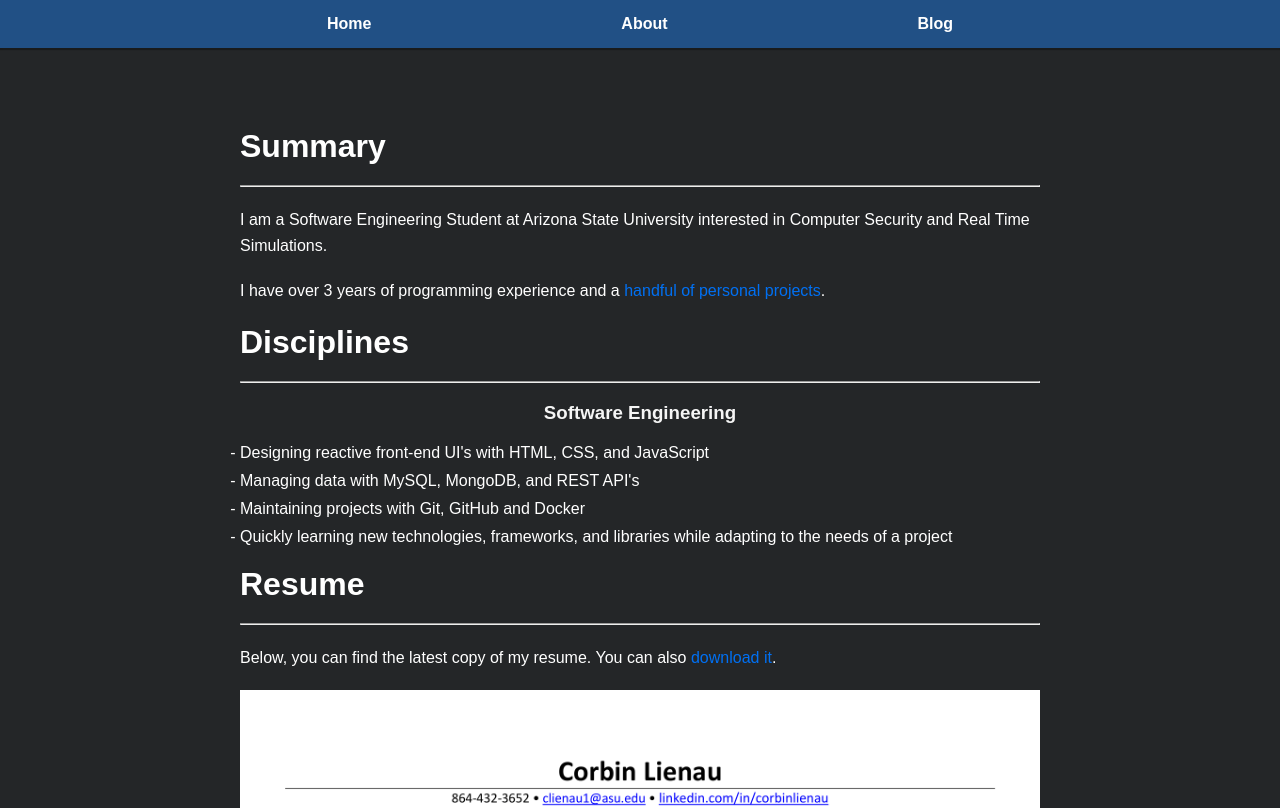
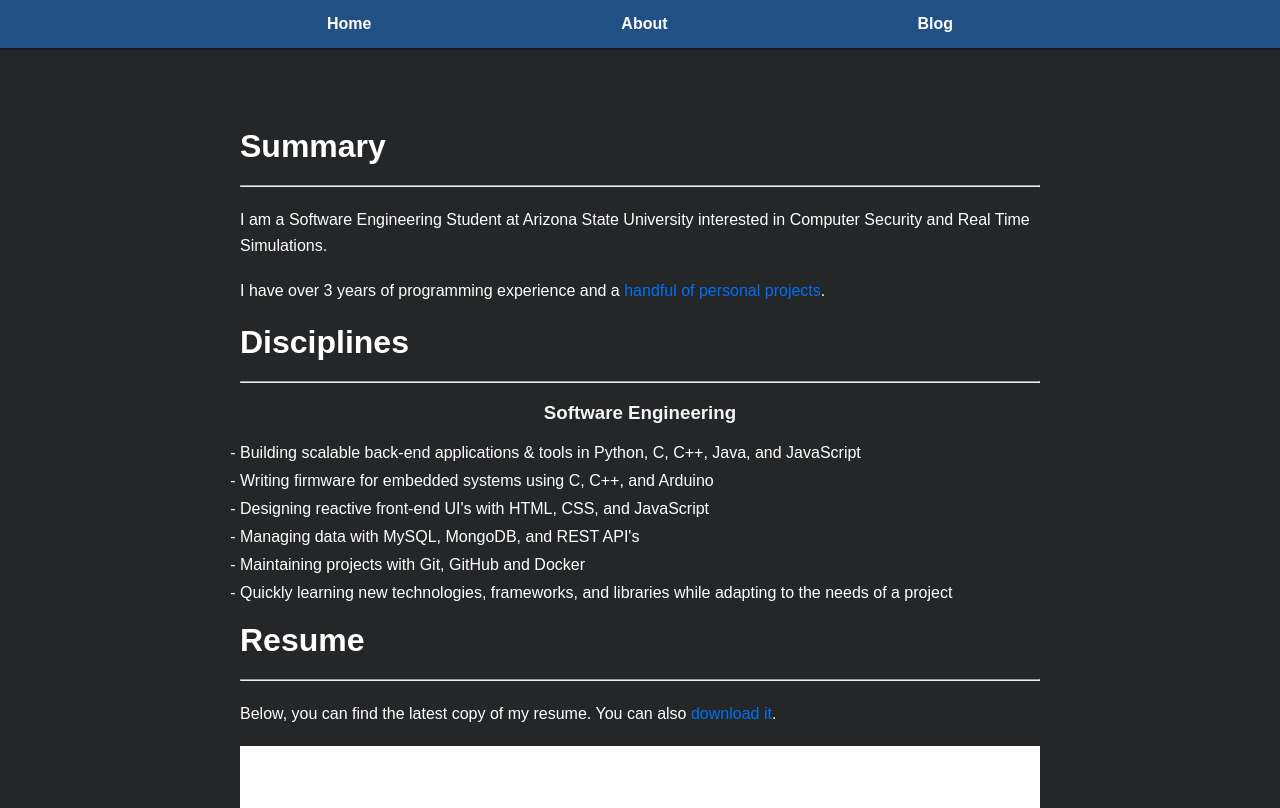
Before and after one commit to garnetraven/personal-website2.0, a Next.js app: page /about in a window 1280 px wide. Shown: the top 808 px of the page. Built offline with nearby package versions, Linux system fonts and the light colour scheme.

Commit message:
Update info about.js

```diff
--- a/pages/about.js
+++ b/pages/about.js
@@ -33,6 +33,12 @@ export default function About() {
         <h3>Software Engineering</h3>
         <ul>
           <li>
+            Building scalable back-end applications & tools in Python, C, C++, Java, and JavaScript
+          </li>
+          <li>
+            Writing firmware for embedded systems using C, C++, and Arduino
+          </li>
+          <li>
             Designing reactive front-end UI's with HTML, CSS, and JavaScript
           </li>
           <li>
```
